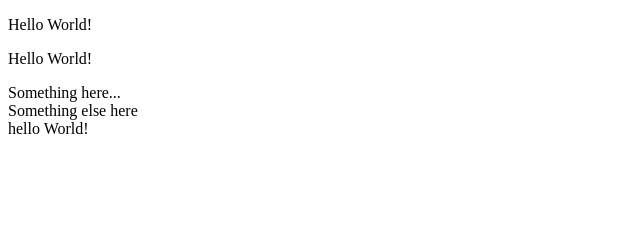
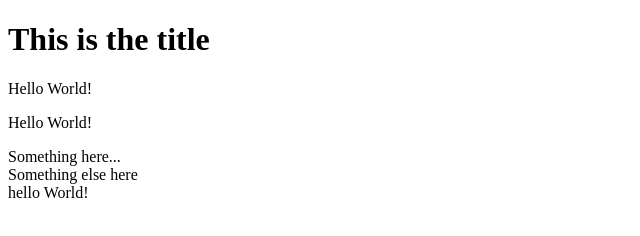
Before and after one commit to skupresanin/1st-Proj, a plain HTML site: page index.html in a window 1280 px wide. Shown: the whole page, without its empty margins (0-640 px from the left). Drawn offline with Linux system fonts and the light colour scheme.

Commit message:
added a heading and a charset

```diff
--- a/index.html
+++ b/index.html
@@ -1,9 +1,11 @@
 <!Doctype html>
 <html>
   <head>
+    <meta charset="utf-8">
     <title>Description of the file here.</title>
   </head>
   <body>
+    <h1>This is the title</h1>
     <p>Hello World!</p>
     <p>Hello World!</p>
     <div>Something here...</div>
```
